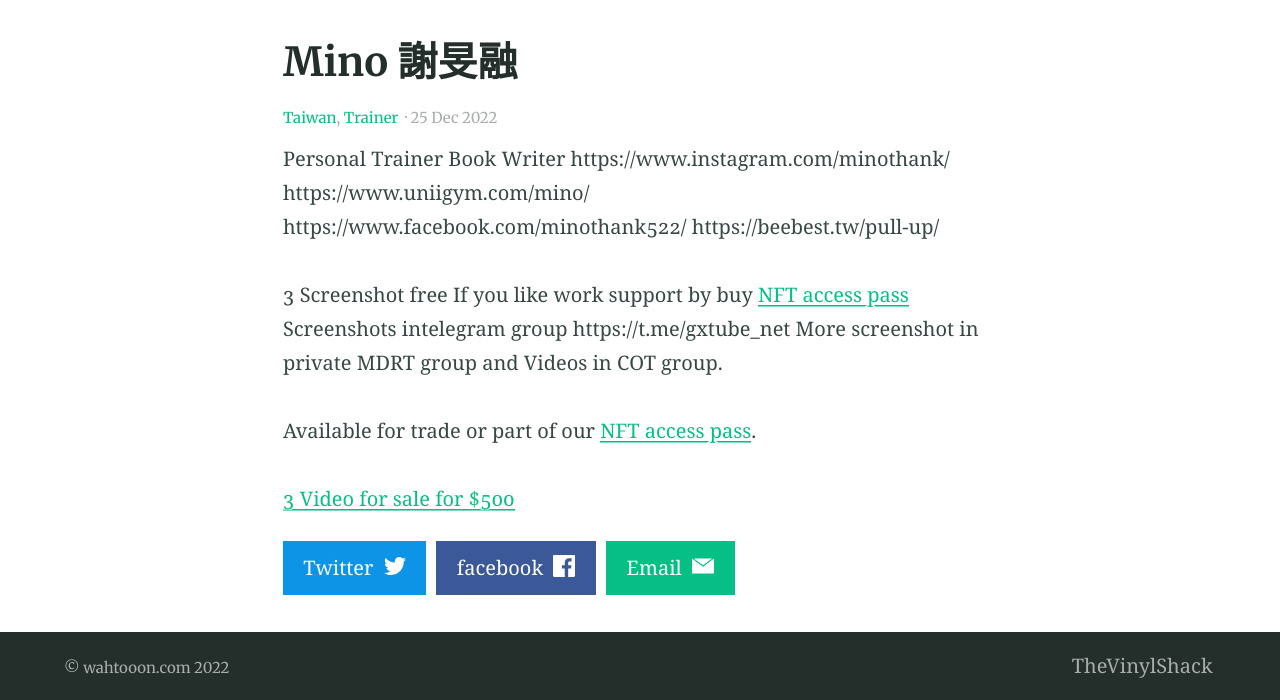
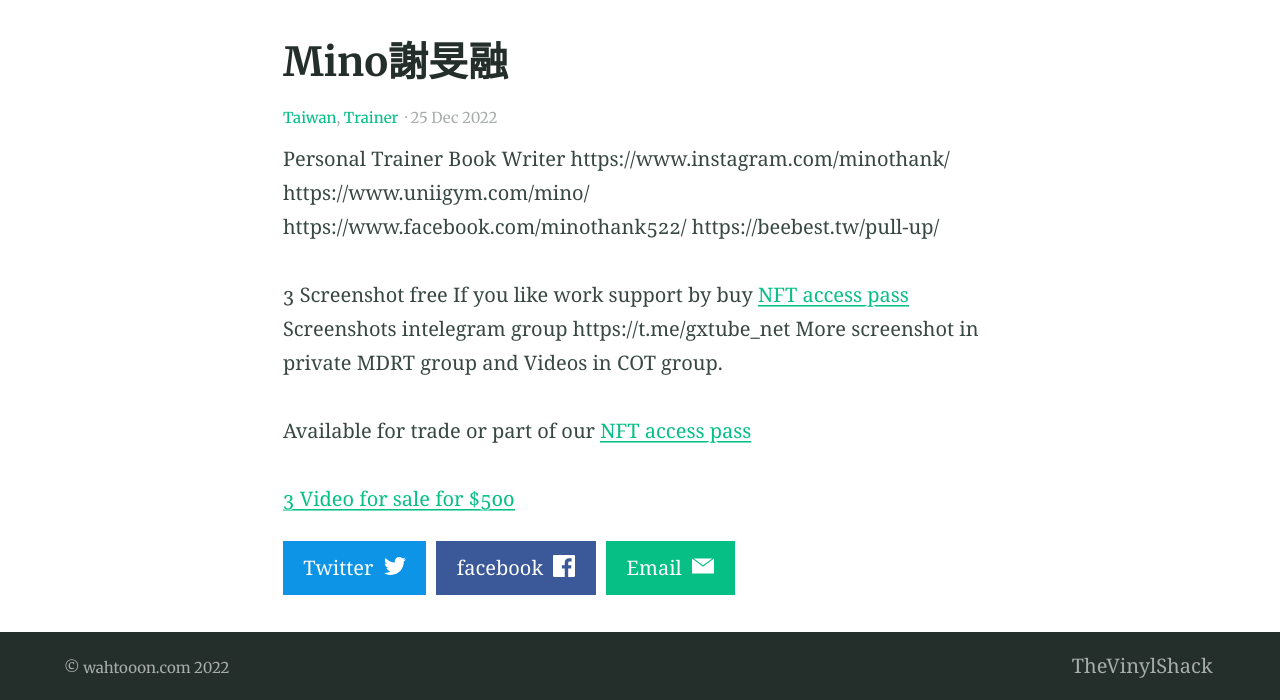
Before and after one commit to heynathanlum/wahtoon, a Jekyll site: the page built from _posts/2022-12-25-Mino.md, in a window 1280 px wide. Shown: the part 408-1108 px from the top of the page. Built offline with Jekyll 4.4.1, drawn with Linux system fonts in a browser that asks for light colours.

```diff
--- a/_posts/2022-12-25-Mino.md
+++ b/_posts/2022-12-25-Mino.md
@@ -1,5 +1,5 @@
 ---
-title: Mino 謝旻融
+title: Mino謝旻融
 categories:
 - Taiwan
 - Trainer
@@ -13,16 +13,11 @@ https://www.uniigym.com/mino/
 https://www.facebook.com/minothank522/
 https://beebest.tw/pull-up/
 
-
-
 <!-- more -->
-
-
-
 3 Screenshot free
 If you like work support by buy [NFT access pass](https://opensea.io/collection/thevinylshacktastycollection?search%5BsortAscending%5D=true&search%5BsortBy%5D=PRICE&search%5Btoggles%5D%5B0%5D=BUY_NOW)
 Screenshots intelegram group https://t.me/gxtube_net More screenshot in private MDRT group and Videos in COT group.
 
-Available for trade or part of our [NFT access pass](https://opensea.io/collection/thevinylshacktastycollection?search%5BsortAscending%5D=true&search%5BsortBy%5D=PRICE&search%5Btoggles%5D%5B0%5D=BUY_NOW).
+Available for trade or part of our [NFT access pass](https://opensea.io/collection/thevinylshacktastycollection?search%5BsortAscending%5D=true&search%5BsortBy%5D=PRICE&search%5Btoggles%5D%5B0%5D=BUY_NOW)
 
 [3 Video for sale for $500](https://shoppy.gg/product/YlrDTYR)
```
